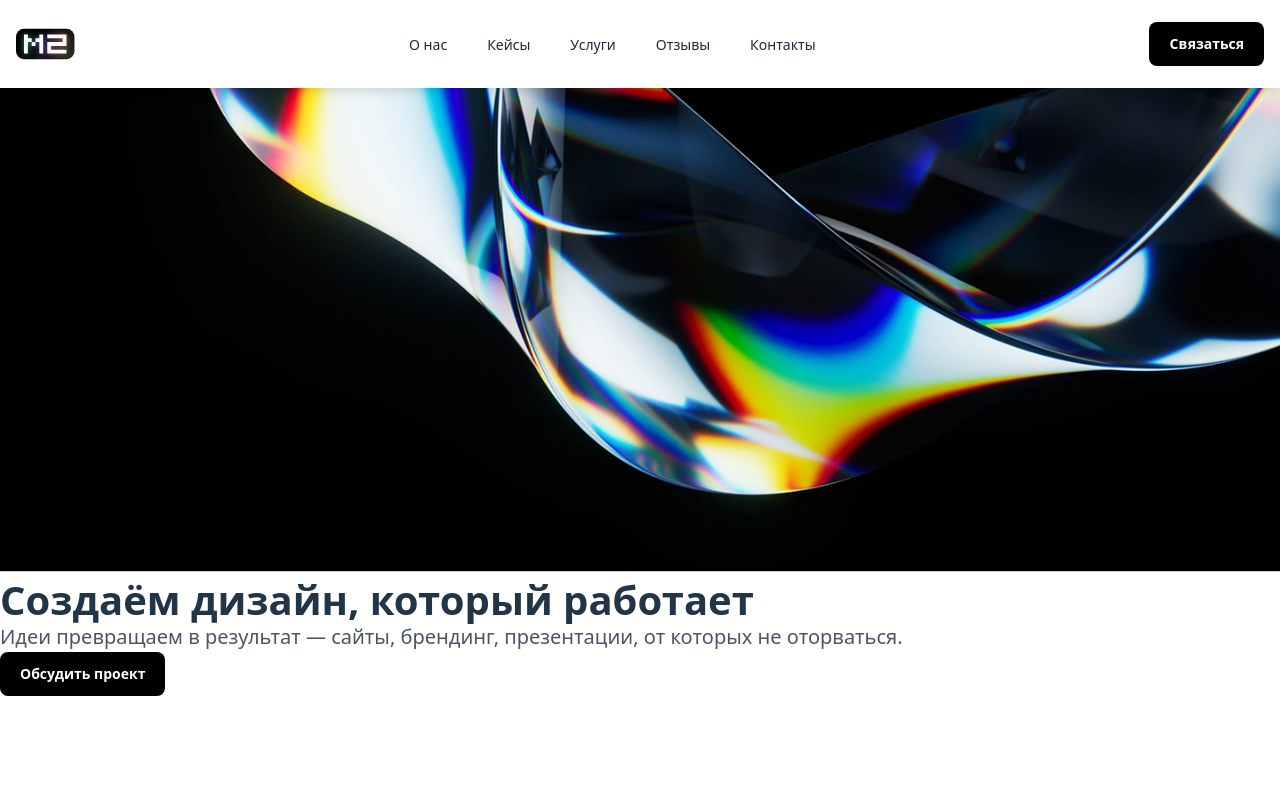
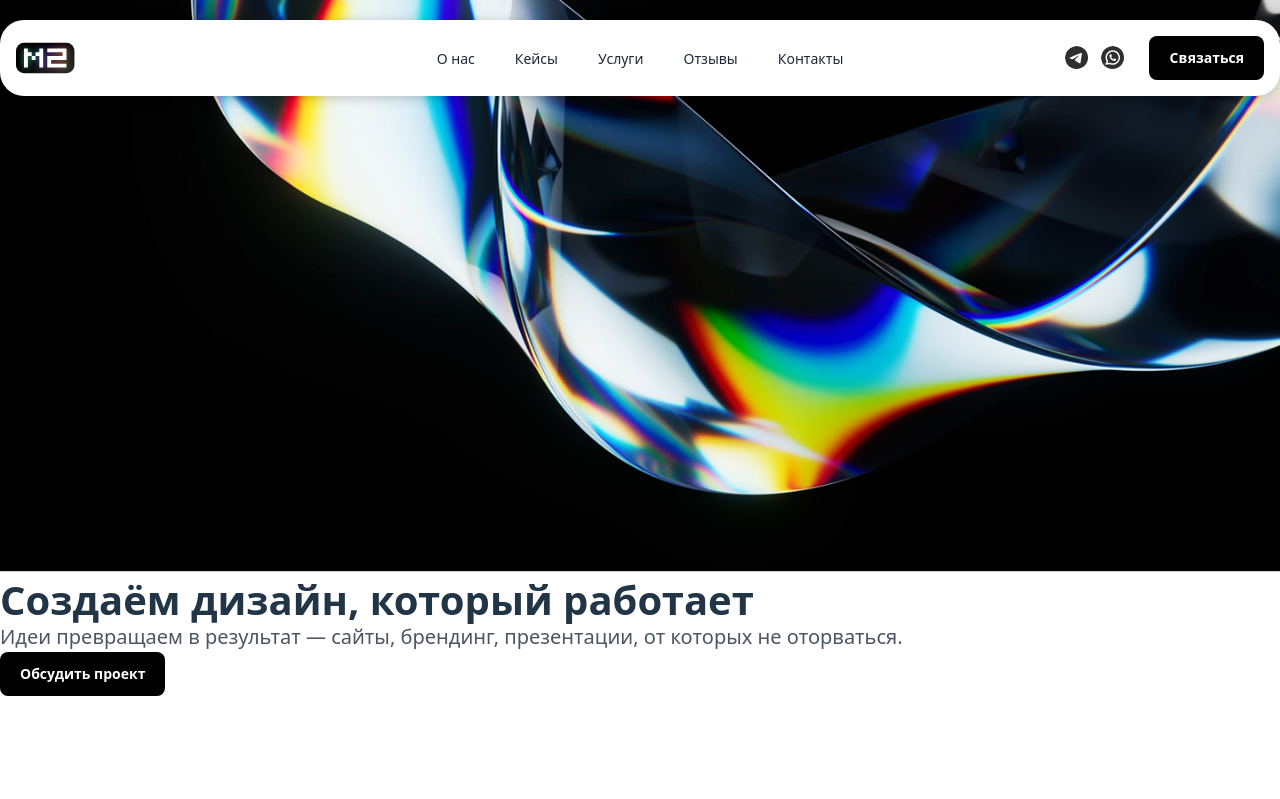
Before and after one commit to ns-morozova/vue-typescript, a Vue app: page / in a window 1280 px wide. Shown: the top 799 px of the page. Built offline with nearby package versions, Linux system fonts and the light colour scheme.

Commit message:
Added contact icons, updated header

```diff
--- /dev/null
+++ b/src/components/ContactIcon.vue
@@ -0,0 +1,36 @@
+<template>
+    <div class="contactIcon">
+      <img :src="iconSrc" alt="Contact Icon" class="icon" />
+    </div>
+</template>
+
+<script setup lang="ts">
+
+defineProps<{
+    iconSrc: string
+}>()
+</script>
+
+<style scoped>
+.contactIcon {
+    width: 32px;
+    height: 32px;
+    flex-shrink: 0;
+    border-radius: 50%;
+    overflow: hidden;
+    cursor: pointer;
+}
+
+.icon {
+    width: 100%;
+    height: 100%;
+    object-fit: cover;
+}
+
+@media (min-width: 992px) {
+    .contactIcon {
+        width: 24px;
+        height: 24px;
+    }
+}
+</style>
--- a/src/components/Header.vue
+++ b/src/components/Header.vue
@@ -1,14 +1,14 @@
 <template>
     <header class="header">
       <div class="container">
-        <!-- Логотип -->
+        <!-- Logo -->
         <div class="logo">
           <a href="#" @click.prevent="scrollToTop">
             <img src="../assets/logo.svg" alt="Logo" />
           </a>
         </div>
 
-        <!-- Мобильное меню -->
+        <!-- Mobile menu -->
         <transition name="fade">
             <div v-show="mobileMenuOpen" >
                 <div class="menuMobile">
@@ -17,17 +17,23 @@
                       <a :href="item.href" @click="mobileMenuOpen = false">{{ item.name }}</a>
                       </li>
                   </ul>
+                  <div class="contactsMobile">
+                    <div class="iconsMobile">
+                      <ContactIcon v-for="(icon, index) in contactIcons" :key="index" :icon-src="icon.src" />
+                    </div>
                     <Button label="Связаться" @click="mobileMenuOpen = false" class="btnMobile" />
+                  </div>
+
                 </div>
             </div>
         </transition>
 
-        <!-- Бургер-меню (моб) -->
+        <!-- Burger (mob) -->
         <button class="burgerMobile" @click="toggleMobileMenu">
           {{ mobileMenuOpen ? '✕' : '☰' }}
         </button>
 
-        <!-- Меню (десктоп) -->
+        <!-- Menu (desktop) -->
         <nav class="menuDesktop">
           <ul>
             <li v-for="(item, index) in navigation" :key="index">
@@ -36,8 +42,13 @@
           </ul>
         </nav>
 
-        <!-- Кнопка "Связаться" (десктоп) -->
-        <Button label="Связаться" class="btnDesktop" />
+        <!-- Contacts (desktop) -->
+         <div class="contactsDesktop">
+          <div class="iconsDesktop">
+            <ContactIcon v-for="(icon, index) in contactIcons" :key="index" :icon-src="icon.src" />
+          </div>
+          <Button label="Связаться" />
+         </div>
       </div>
     </header>
 </template>
@@ -45,13 +56,9 @@
 <script setup lang="ts">
 import { ref } from 'vue'
 import Button from '../components/Button.vue'
-
-function scrollToTop() {
-  window.scrollTo({
-    top: 0,
-    behavior: 'smooth'
-  })
-}
+import ContactIcon from './ContactIcon.vue'
+import Telegram from '../assets/images/icons/telegram.svg';
+import Whatsapp from '../assets/images/icons/whatsapp.svg';
 
 const navigation = [
     { name: 'О нас', href: '#about' },
@@ -61,7 +68,19 @@ const navigation = [
     { name: 'Контакты', href: '#contacts' },
 ]
 
+const contactIcons = [
+  { src: Telegram },
+  { src: Whatsapp },
+]
+
 const mobileMenuOpen = ref(false)
+
+function scrollToTop() {
+  window.scrollTo({
+    top: 0,
+    behavior: 'smooth'
+  })
+}
 
 function toggleMobileMenu() {
   mobileMenuOpen.value = !mobileMenuOpen.value
@@ -78,7 +97,6 @@ function toggleMobileMenu() {
 
 <style scoped>
 /* Base styles for mobile */
-
 .header {
   position: fixed;
   top: 0;
@@ -167,6 +185,17 @@ function toggleMobileMenu() {
   font-weight: 400;
 }
 
+.contactsMobile {
+  display: flex;
+  flex-direction: column;
+  gap: 24px;
+}
+
+.iconsMobile {
+  display: flex;
+  gap: 8px;
+}
+
 .btnMobile {
   width: 100%;
 }
@@ -180,15 +209,29 @@ function toggleMobileMenu() {
   opacity: 0;
 }
 
-.menuDesktop,
-.btnDesktop {
+.menuDesktop, .contactsDesktop {
     display: none;
+}
+
+@media (min-width: 768px) {
+  .menuMobile {
+    top: 72px;
+  }
 }
 
 /* Desktop styles */
 @media (min-width: 992px) {
+  .header {
+    top: 20px;
+    background: none;
+    box-shadow: none;
+  }
+
   .container {
     padding: 16px;
+    background-color: #fff;
+    border-radius: 24px;
+    box-shadow: 0 2px 12px rgba(0, 0, 0, 0.20);
   }
 
   .burgerMobile {
@@ -200,6 +243,9 @@ function toggleMobileMenu() {
   }
 
   .menuDesktop {
+    position: absolute;
+    left: 50%;
+    transform: translateX(-50%);
     flex-grow: 1;
     display: flex;
     justify-content: center;
@@ -210,6 +256,7 @@ function toggleMobileMenu() {
     display: flex;
     gap: 40px;
     padding: 0;
+    margin: 0;
   }
 
   .menuDesktop ul li a {
@@ -220,8 +267,15 @@ function toggleMobileMenu() {
     font-weight: 400;
   }
 
-    .btnDesktop {
-        display: block;
+  .contactsDesktop {
+    display: flex;
+    align-items: center;
+    gap: 24px;
+  }
+
+  .iconsDesktop {
+    display: flex;
+    gap: 12px;
   }
 }
 </style>
--- a/src/layouts/MainLayout.vue
+++ b/src/layouts/MainLayout.vue
@@ -28,6 +28,12 @@ import Footer from '../components/Footer.vue';
 }
 
 @media (min-width: 768px) {
+  .layout {
+    padding-top: 64px;
+  }
+}
+
+@media (min-width: 992px) {
  .layout {
   padding: 0;
  }
```
Also changed, not shown: src/assets/images/icons/telegram.svg (added), src/assets/images/icons/whatsapp.svg (added). Lines whose indentation alone changed are shown as unchanged.
